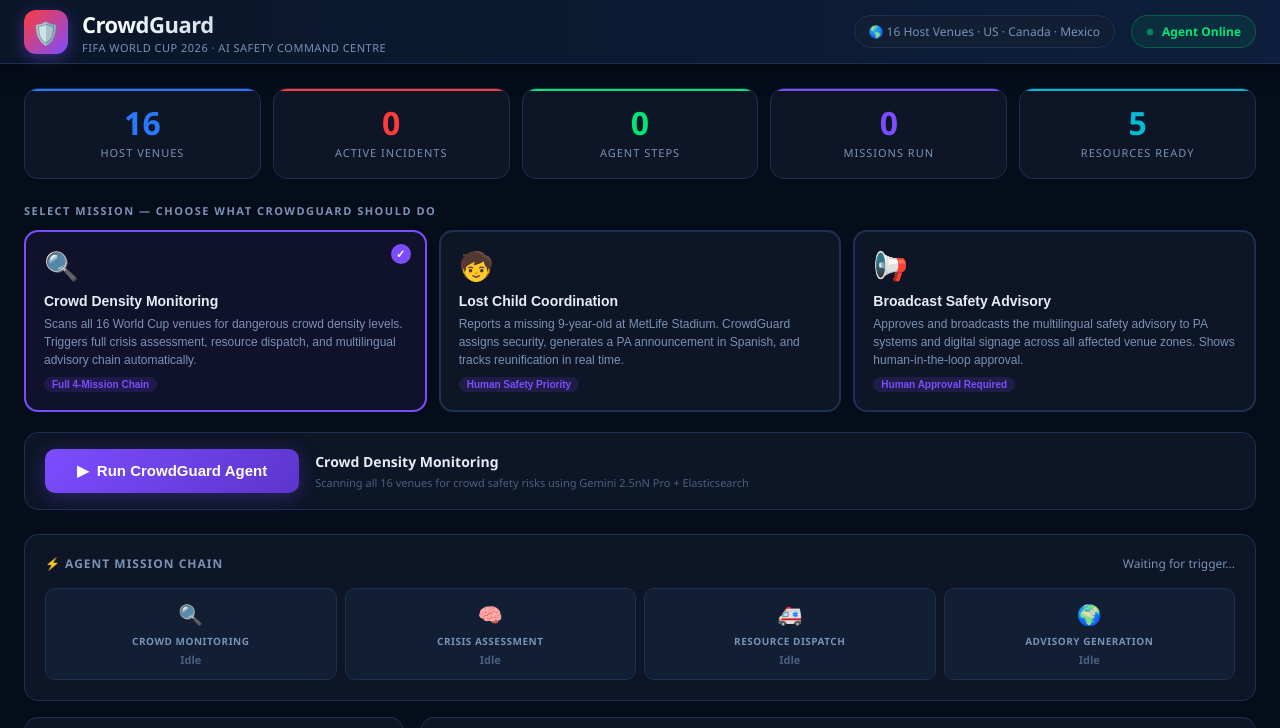
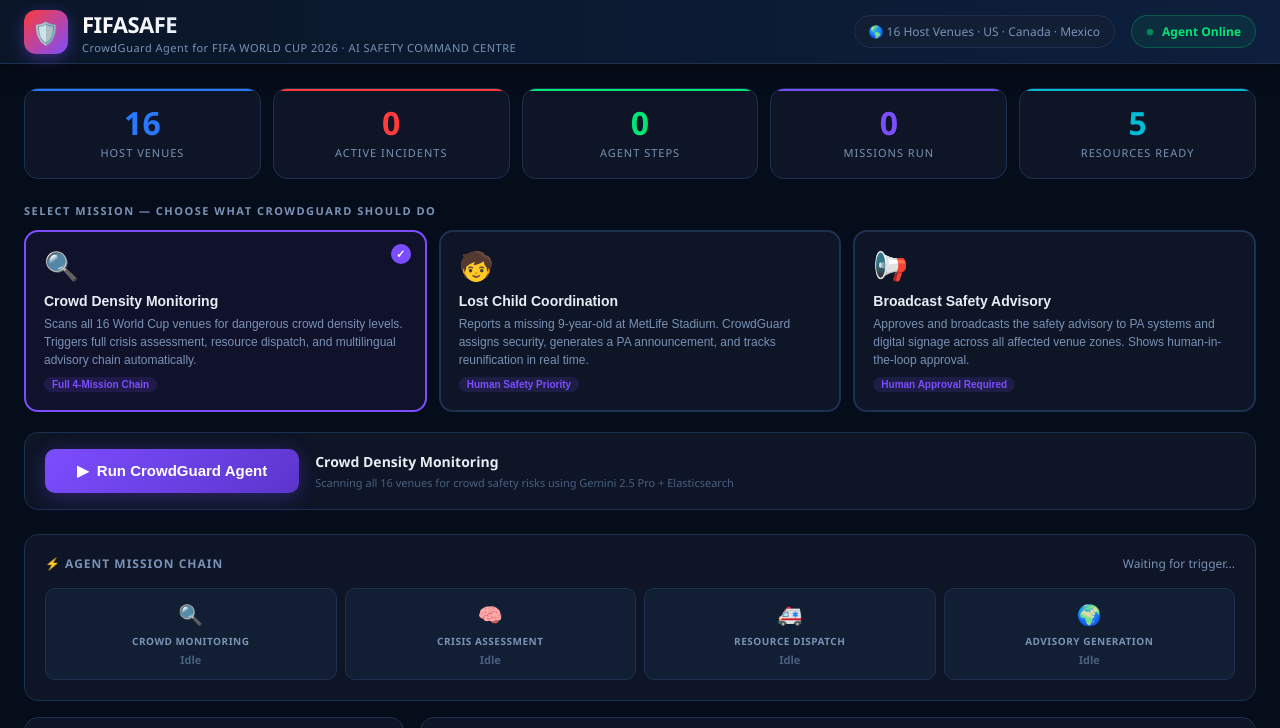
Before and after one commit to Dindave/FIFASAFE--2026-WORLD-CUP-CROWDGUARD-AI-AGENT, a website: page dashboard.html in a window 1280 px wide. Shown: the top 728 px of the page. Drawn offline with Linux system fonts and the light colour scheme.

Commit message:
Update dashboard file

```diff
--- a/dashboard.html
+++ b/dashboard.html
@@ -232,8 +232,8 @@
   <div class="logo">
     <div class="logo-icon">🛡️</div>
     <div class="logo-text">
-      <h1>CrowdGuard</h1>
-      <p>FIFA WORLD CUP 2026 · AI SAFETY COMMAND CENTRE</p>
+      <h1>FIFASAFE</h1>
+      <p>CrowdGuard Agent for FIFA WORLD CUP 2026 · AI SAFETY COMMAND CENTRE</p>
     </div>
   </div>
   <div class="header-right">
@@ -266,13 +266,13 @@
       <button class="mc" onclick="sel(this,'lost_person')">
         <span class="mc-icon">🧒</span>
         <div class="mc-title">Lost Child Coordination</div>
-        <div class="mc-desc">Reports a missing 9-year-old at MetLife Stadium. CrowdGuard assigns security, generates a PA announcement in Spanish, and tracks reunification in real time.</div>
+        <div class="mc-desc">Reports a missing 9-year-old at MetLife Stadium. CrowdGuard assigns security, generates a PA announcement, and tracks reunification in real time.</div>
         <span class="mc-tag">Human Safety Priority</span>
       </button>
       <button class="mc" onclick="sel(this,'broadcast_advisory')">
         <span class="mc-icon">📢</span>
         <div class="mc-title">Broadcast Safety Advisory</div>
-        <div class="mc-desc">Approves and broadcasts the multilingual safety advisory to PA systems and digital signage across all affected venue zones. Shows human-in-the-loop approval.</div>
+        <div class="mc-desc">Approves and broadcasts the safety advisory to PA systems and digital signage across all affected venue zones. Shows human-in-the-loop approval.</div>
         <span class="mc-tag">Human Approval Required</span>
       </button>
     </div>
@@ -286,7 +286,7 @@
     </button>
     <div class="run-label">
       <strong id="rl-title">Crowd Density Monitoring</strong>
-      <span id="rl-desc" class="run-hint">Scanning all 16 venues for crowd safety risks using Gemini 2.5nN Pro + Elasticsearch</span>
+      <span id="rl-desc" class="run-hint">Scanning all 16 venues for crowd safety risks using Gemini 2.5 Pro + Elasticsearch</span>
     </div>
   </div>
 
@@ -388,7 +388,7 @@
   2. Use Gemini 2.5 Pro to reason through the safety situation
   3. Classify severity across all 16 venues
   4. Dispatch emergency resources if needed
-  5. Generate multilingual public safety advisories
+  5. Generate public safety advisories
   6. Log every decision for accountability
 
 All running live on Google Cloud.</span>
@@ -424,7 +424,7 @@
       </div>
       <div class="feat">
         <span class="feat-icon">🌍</span>
-        <div><div class="feat-title">Multilingual Advisory Generation</div><div class="feat-desc">Generates public safety messages in English, Spanish, Portuguese, and French tailored to the match's fan nationalities.</div></div>
+        <div><div class="feat-title">Advisory Generation</div><div class="feat-desc">Generates public safety messages in English, Spanish, Portuguese, and French tailored to the match's fan nationalities.</div></div>
       </div>
       <div class="feat">
         <span class="feat-icon">🧒</span>
```
